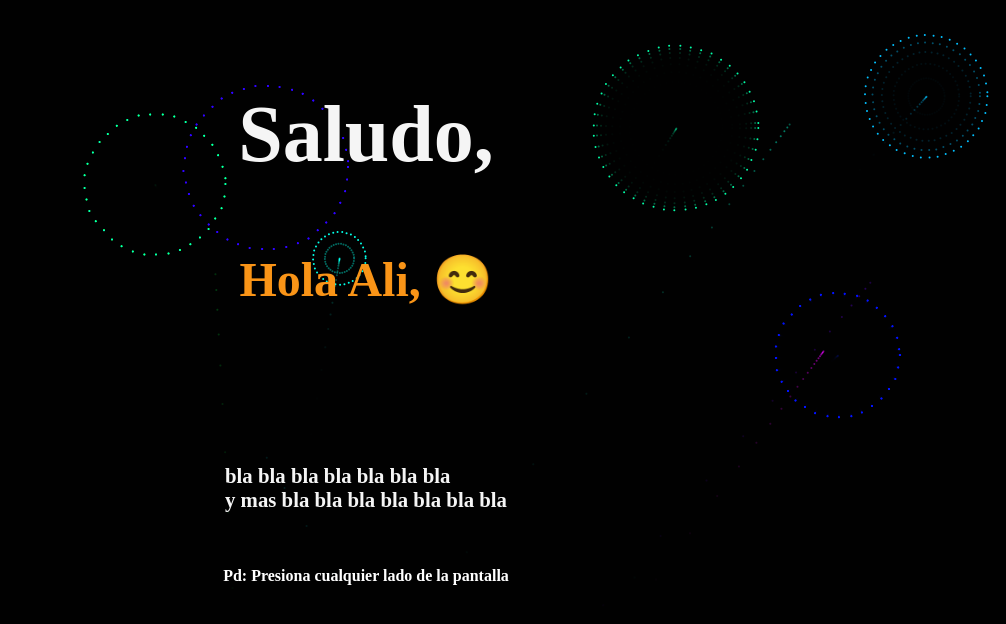
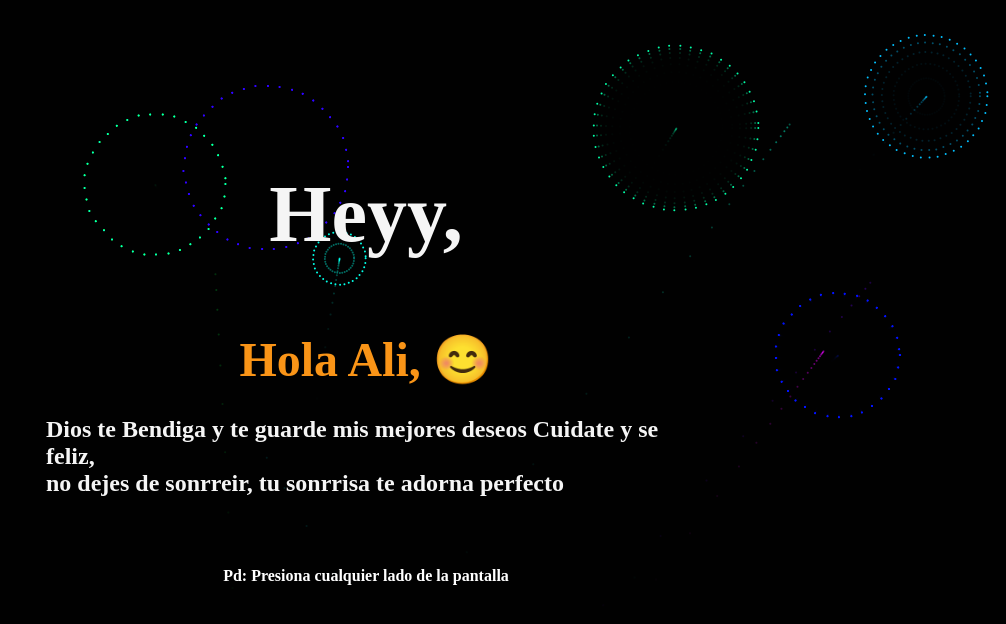
Before and after one commit to es97sty/Ali-Alison, a plain HTML site: page docs/index.html in a window 1280 px wide. Shown: the whole page, without its empty margins (274-1280 px from the left). Drawn offline with Linux system fonts and the light colour scheme; animation ran at ten frames a second.

Commit message:
Update index.html

```diff
--- a/docs/index.html
+++ b/docs/index.html
@@ -3,7 +3,7 @@
 <head>
     <meta charset="UTF-8">
     <meta name="viewport" content="width=device-width, initial-scale=1.0">
-    <title>document</title>
+    <title>Alison</title>
 
     <style>
         body {
@@ -14,7 +14,7 @@
           canvas{display:block}
           h1 {
             position: absolute;
-            top: 10%;
+            top: 20%;
             left: 50%;
             transform: translate(-50%, -50%);
             color: #F5F5F5;
@@ -27,7 +27,7 @@
 
           h2 {
             position: absolute;
-            top: 30%;
+            top: 40%;
             left: 50%;
             transform: translate(-50%, -50%);
             font-size: 3em;
@@ -41,12 +41,12 @@
 
           h6 {
             position: absolute;
-            top: 55%;
+            top: 50%;
             left: 50%;
             transform: translate(-50%, -50%);
             color: #F5F5F5;
             font-family: "Source Sans Pro";
-            font-size: 1.3em;
+            font-size: 1.5em;
             font-weight: 900;
             -webkit-user-select: none;
             user-select: none;
@@ -70,24 +70,24 @@
             top: 90%;
             left: 50%;
           }
+
     </style>
 </head>
 <body>
 
   <audio autoplay loop>
-
     <source src="ultimocafe.mp3" type="audio/mpeg">
   </audio>
 
-    <h1>Saludo, </h1>
-    <h2> Hola Ali, &#128522;</h2>
-    <h6>bla bla bla bla bla bla bla <br> y mas bla bla bla bla bla bla bla </h6>
+  <h1>Heyy, </h1>
+  <h2> Hola Ali, &#128522;</h2>
+  <h6>Dios te Bendiga y te guarde mis mejores deseos Cuidate y se feliz, <br>no dejes de sonrreir, tu sonrrisa te adorna perfecto</h6>
 
-    <p>Pd: Presiona cualquier lado de la pantalla </p>
+  <p>Pd: Presiona cualquier lado de la pantalla </p>
 
 <audio autoplay loop>
-  <source src="ultimocafe.ogg" type="audio/ogg">
-  <source src="ultimocafe.mp3" type="audio/mpeg">
+  <source src="ultimocafe.ogg"  type="audio/ogg">
+  <source src="ultimocafe.mp3"  type="audio/mpeg">
 </audio>
 
 <canvas id="birthday"></canvas>
```
